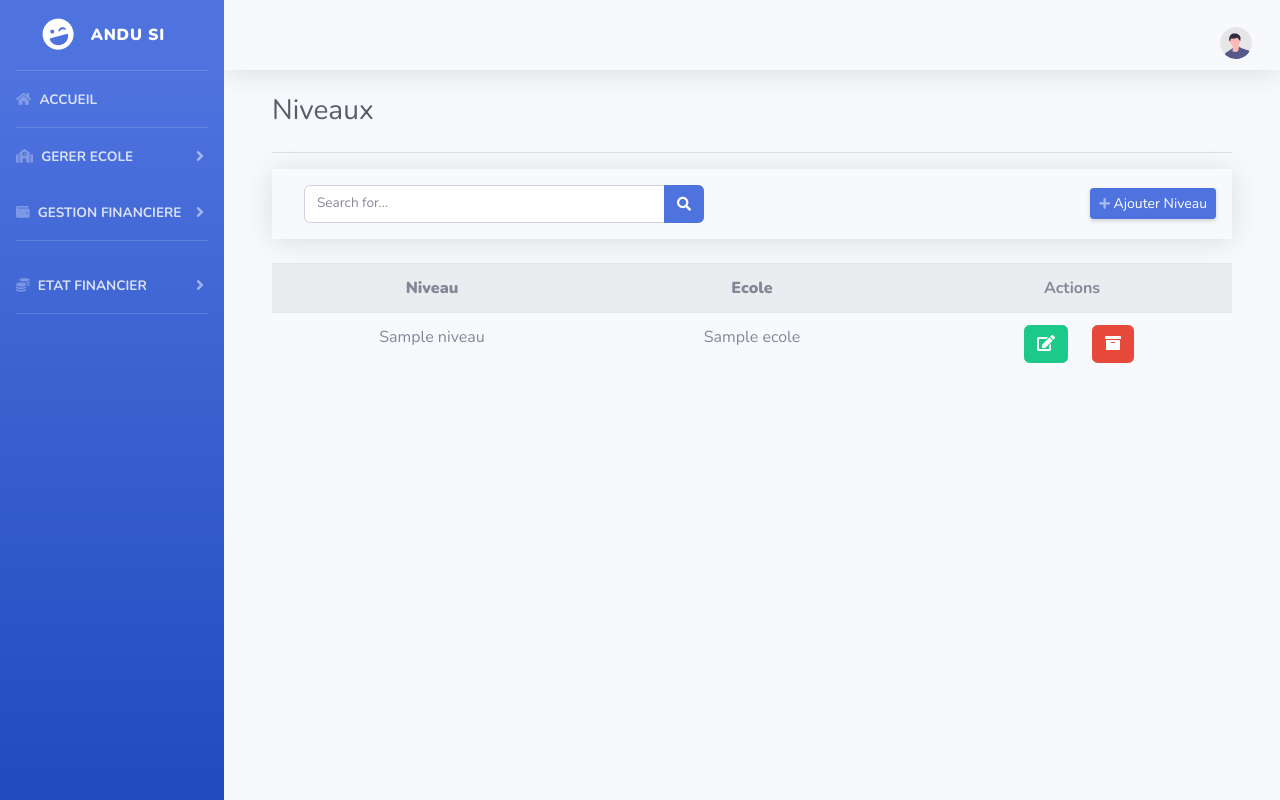
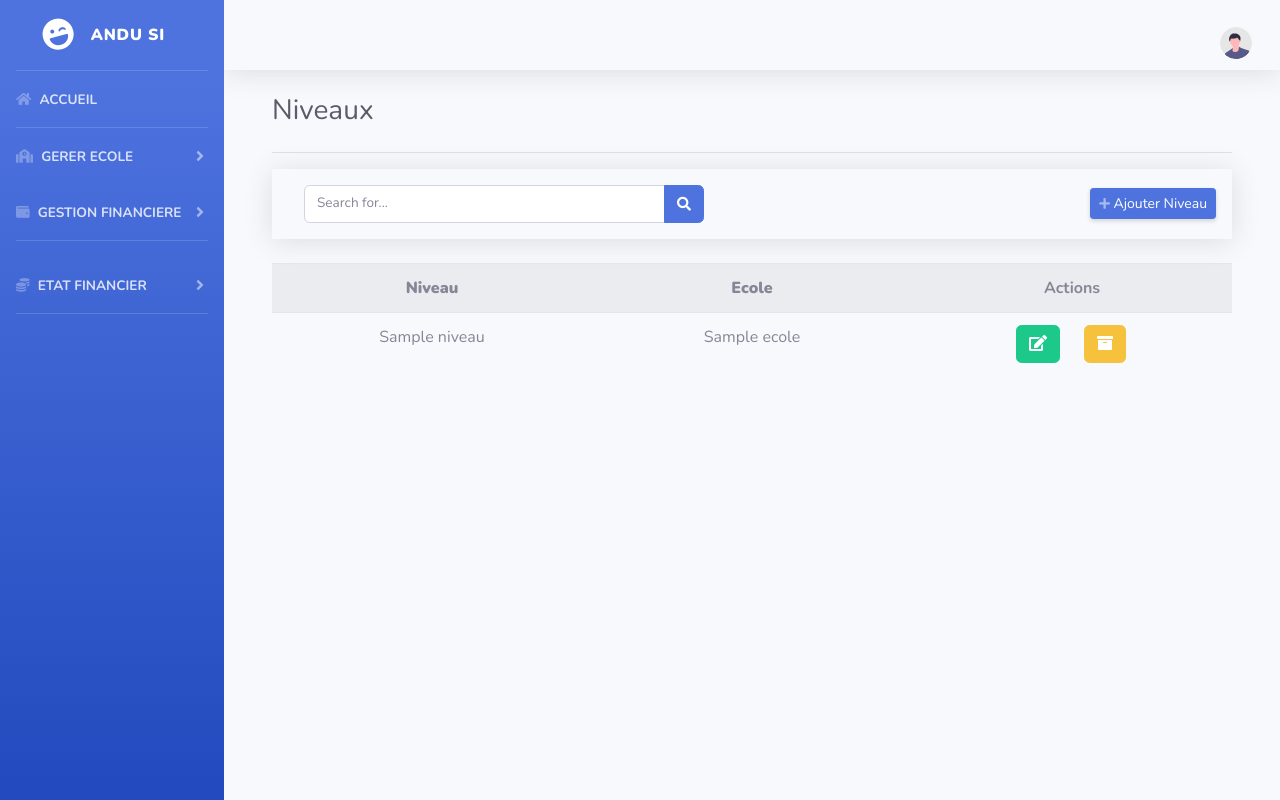
Before and after one commit to guissemohamedcherif/bakeli-management, a Django app: template templates/ecole/niveau.html in a window 1280 px wide. Run offline with Django 3.2, Linux system fonts and the light colour scheme; the template is opened without the code that fills it: most values are stand-ins (such as "Sample title", 1, 10 or a date in 2020); some libraries are stand-ins or nearby versions.

Commit message:
change button edit and delete text to icons

```diff
--- a/templates/ecole/classe.html
+++ b/templates/ecole/classe.html
@@ -53,10 +53,10 @@
               <td class="col-md">
                   <div class="row">
                       <div class="col">
-                        <button class="btn btn-success col-md" onClick="editClasse({{classe.id}}, {{classe.niveau.id}})" data-toggle="modal" data-target="#myModal">MODIFIER</button>
+                        <button class="btn btn-success" style="float: right" onClick="editClasse({{classe.id}}, {{classe.niveau.id}})" data-toggle="modal" data-target="#myModal"><i class="fas fa-edit"></i></button>
                       </div>
                       <div class="col">
-                        <button class="btn btn-danger col-md" onClick="deleteClasse({{classe.id}})">SUPPRIMER</button>
+                        <button class="btn btn-warning" style="float: left" onClick="deleteClasse({{classe.id}})"><i class="fas fa-archive"></i></button>
                       </div>
                   </div>
               </td>
--- a/templates/ecole/niveau.html
+++ b/templates/ecole/niveau.html
@@ -43,20 +43,20 @@
             <tr class="d-flex">
               <th class="col-md" style="text-align:center" ><strong>Niveau</strong></th>
               <th class="col-md" style="text-align:center" ><strong>Ecole</strong></th>
-              <th class="col-md" style="text-align:center" colspan="2">Actions</th>
+              <th class="col" style="text-align:center" colspan="2">Actions</th>
             </tr>
             {% if niveaux %}
             {% for niveau in niveaux %}
             <tr class="d-flex" id="niveau-{{niveau.id}}">
               <td class="nomClass posteData col-md" name="nom" style="text-align:center">{{niveau.nom}}</td>
               <td class="ecoleClass posteData col-md" name="ecole" style="text-align:center">{{niveau.ecole.nom}}</td>
-              <td class="col-md">
+              <td class="col">
                   <div class="row">
-                      <div class="col-sm">
-                        <button class="btn btn-success" style="margin-left:100px" onClick="editNiveau({{niveau.id}})" data-toggle="modal" data-target="#myModal"><i class="fas fa-edit"></i></button>
+                      <div class="col">
+                        <button class="btn btn-success" style="float:right" onClick="editNiveau({{niveau.id}})" data-toggle="modal" data-target="#myModal"><i class="fas fa-edit"></i></button>
                       </div>
-                      <div class="col-sm">
-                        <button class="btn btn-danger" onClick="deleteNiveau({{niveau.id}})"><i class="fas fa-archive"></i></button>
+                      <div class="col">
+                        <button class="btn btn-warning" style="float:left" onClick="deleteNiveau({{niveau.id}})"><i class="fas fa-archive"></i></button>
                       </div>
                   </div>
               </td>
--- a/templates/ecole/student.html
+++ b/templates/ecole/student.html
@@ -60,10 +60,10 @@
               <td class="col-md">
                   <div class="row">
                       <div class="col-sm">
-                        <button class="btn btn-success" onClick="" data-toggle="modal" data-target="#myModal"><i class="fas fa-edit"></i></button>
+                        <button class="btn btn-success" style="float: right" onClick="" data-toggle="modal" data-target="#myModal"><i class="fas fa-edit"></i></button>
                       </div>
                       <div class="col-sm">
-                        <button class="btn btn-danger" onClick=""><i class="fas fa-archive"></i></button>
+                        <button class="btn btn-warning" style="float: left" onClick=""><i class="fas fa-archive"></i></button>
                       </div>
                   </div>
               </td>
```
